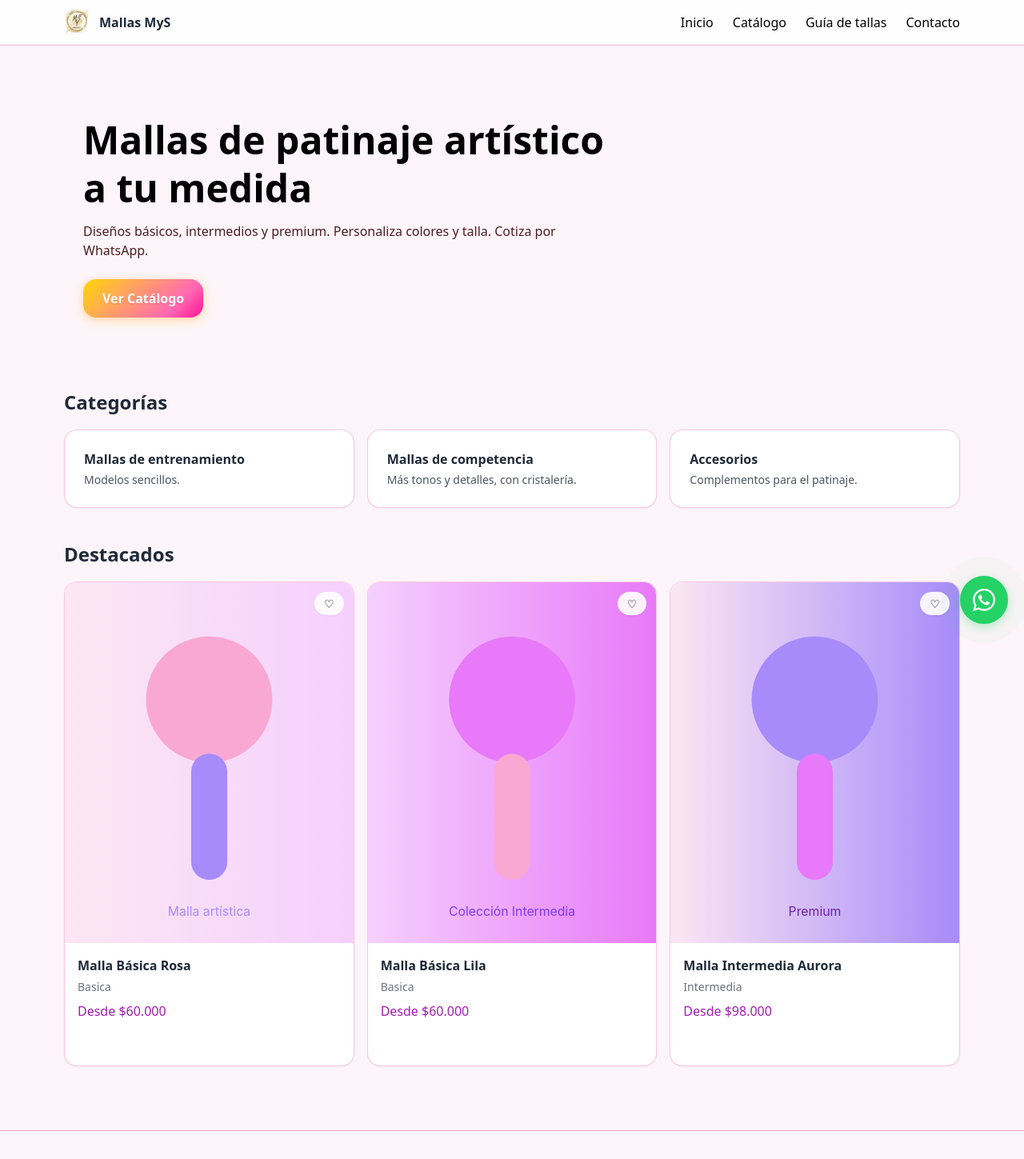
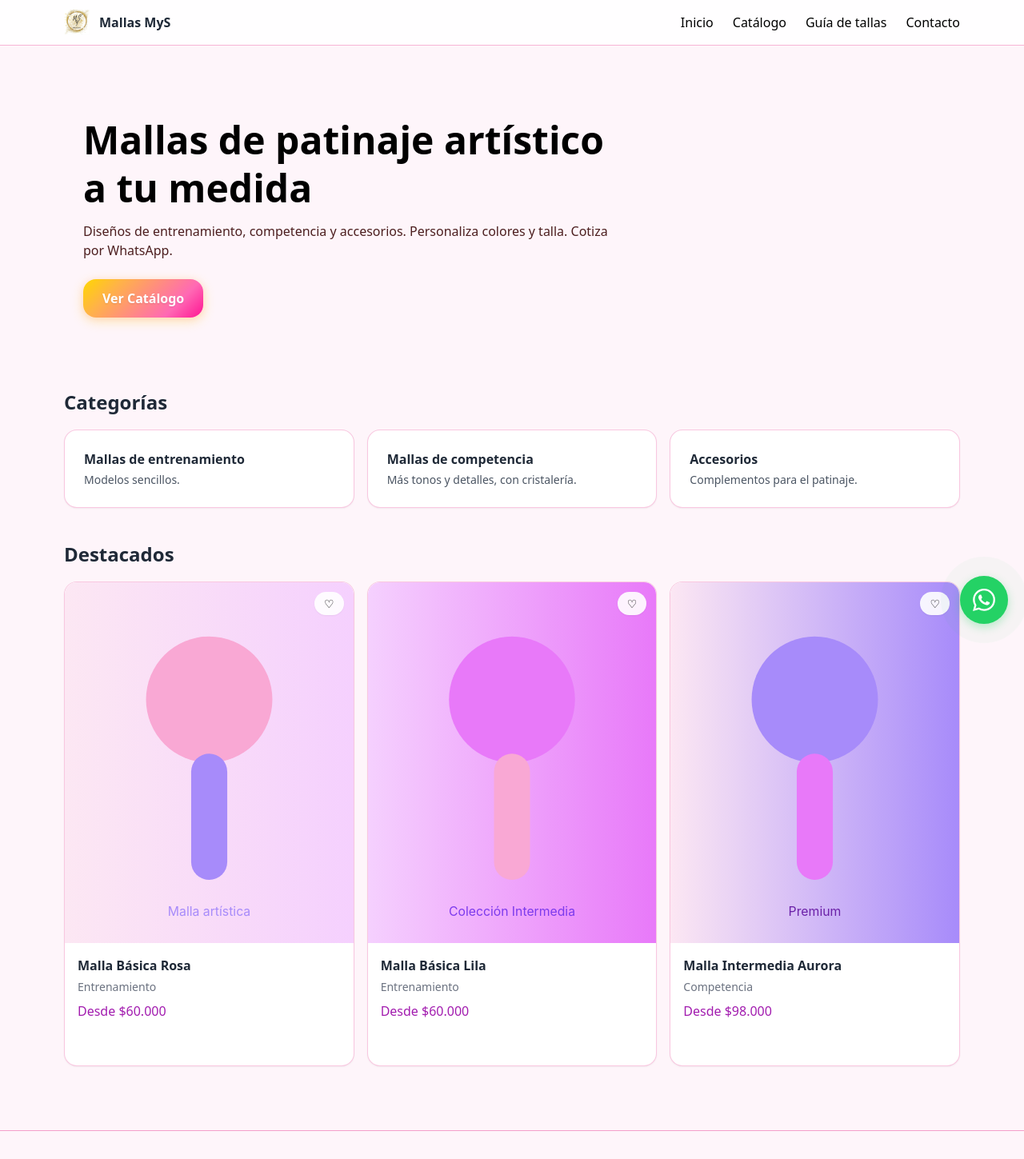
Before and after one commit to cukidev/frontend-mallas-mys, a Vue app in the folder mallas-mys/: page / in a window 1280 px wide. Shown: the top 1449 px of the page at 80% size. Built offline with nearby package versions, Linux system fonts and the light colour scheme.

Commit message:
[feat] Cambiadas las categorias

```diff
--- a/mallas-mys/src/components/FiltersPanel.vue
+++ b/mallas-mys/src/components/FiltersPanel.vue
@@ -33,9 +33,9 @@ function update<K extends keyof typeof props.modelValue>(k: K, v: (typeof props.
       @change="update('category', ($event.target as HTMLSelectElement).value)"
     >
       <option value="">Categoría</option>
-      <option value="basica">Entrenamiento</option>
-      <option value="intermedia">Competencia</option>
-      <option value="premium">Accesorios</option>
+      <option value="entrenamiento">Entrenamiento</option>
+      <option value="competencia">Competencia</option>
+      <option value="accesorios">Accesorios</option>
     </select>
     <select
       class="filters-select"
--- a/mallas-mys/src/components/Hero.vue
+++ b/mallas-mys/src/components/Hero.vue
@@ -7,7 +7,7 @@ import '@/styles/components/Hero.css'
     <div class="max-w-2xl">
       <h1 class="hero-title">Mallas de patinaje artístico a tu medida</h1>
       <p class="hero-sub">
-        Diseños básicos, intermedios y premium. Personaliza colores y talla. Cotiza por WhatsApp.
+        Diseños de entrenamiento, competencia y accesorios. Personaliza colores y talla. Cotiza por WhatsApp.
       </p>
       <router-link to="/catalogo" class="hero-cta">Ver Catálogo</router-link>
     </div>
--- a/mallas-mys/src/data/products.json
+++ b/mallas-mys/src/data/products.json
@@ -3,7 +3,7 @@
     "id": 1,
     "slug": "malla-basica-rosa",
     "name": "Malla Básica Rosa",
-    "category": "basica",
+    "category": "entrenamiento",
     "colors": ["rosa", "morado", "negro"],
     "sizes": ["4","6","8","10","12","14","16"],
     "priceFrom": 60000,
@@ -15,7 +15,7 @@
     "id": 2,
     "slug": "malla-basica-lila",
     "name": "Malla Básica Lila",
-    "category": "basica",
+    "category": "entrenamiento",
     "colors": ["morado", "rosa"],
     "sizes": ["S","M","L"],
     "priceFrom": 60000,
@@ -27,7 +27,7 @@
     "id": 3,
     "slug": "malla-intermedia-aurora",
     "name": "Malla Intermedia Aurora",
-    "category": "intermedia",
+    "category": "competencia",
     "colors": ["rosa", "morado"],
     "sizes": ["S","M","L"],
     "priceFrom": 98000,
@@ -39,7 +39,7 @@
     "id": 4,
     "slug": "malla-intermedia-estrella",
     "name": "Malla Intermedia Estrella",
-    "category": "intermedia",
+    "category": "competencia",
     "colors": ["morado", "negro"],
     "sizes": ["4","6","8","10","12","14","16"],
     "priceFrom": 110000,
@@ -51,7 +51,7 @@
     "id": 5,
     "slug": "malla-premium-galaxia",
     "name": "Malla Premium Galaxia",
-    "category": "premium",
+    "category": "accesorios",
     "colors": ["rosa", "morado", "negro"],
     "sizes": ["S","M","L"],
     "priceFrom": 180000,
@@ -63,7 +63,7 @@
     "id": 6,
     "slug": "malla-basica-negra",
     "name": "Malla Básica Negra",
-    "category": "basica",
+    "category": "entrenamiento",
     "colors": ["negro"],
     "sizes": ["4","6","8","10","12","14","16"],
     "priceFrom": 60000,
@@ -75,7 +75,7 @@
     "id": 7,
     "slug": "malla-premium-aurora-boreal",
     "name": "Premium Aurora Boreal",
-    "category": "premium",
+    "category": "accesorios",
     "colors": ["morado", "rosa"],
     "sizes": ["S","M","L"],
     "priceFrom": 190000,
@@ -87,7 +87,7 @@
     "id": 8,
     "slug": "malla-intermedia-ocaso",
     "name": "Intermedia Ocaso",
-    "category": "intermedia",
+    "category": "competencia",
     "colors": ["rosa", "negro"],
     "sizes": ["S","M","L"],
     "priceFrom": 120000,
@@ -99,7 +99,7 @@
     "id": 9,
     "slug": "malla-basica-primavera",
     "name": "Básica Primavera",
-    "category": "basica",
+    "category": "entrenamiento",
     "colors": ["rosa"],
     "sizes": ["4","6","8","10","12","14","16"],
     "priceFrom": 60000,
@@ -111,7 +111,7 @@
     "id": 10,
     "slug": "malla-intermedia-brillo",
     "name": "Intermedia Brillo",
-    "category": "intermedia",
+    "category": "competencia",
     "colors": ["morado"],
     "sizes": ["S","M","L"],
     "priceFrom": 115000,
@@ -123,7 +123,7 @@
     "id": 11,
     "slug": "malla-premium-lux",
     "name": "Premium Lux",
-    "category": "premium",
+    "category": "accesorios",
     "colors": ["rosa", "morado", "negro"],
     "sizes": ["S","M","L"],
     "priceFrom": 210000,
@@ -135,7 +135,7 @@
     "id": 12,
     "slug": "malla-premium-cosmos",
     "name": "Premium Cosmos",
-    "category": "premium",
+    "category": "accesorios",
     "colors": ["negro", "morado"],
     "sizes": ["S","M","L"],
     "priceFrom": 200000,
```
